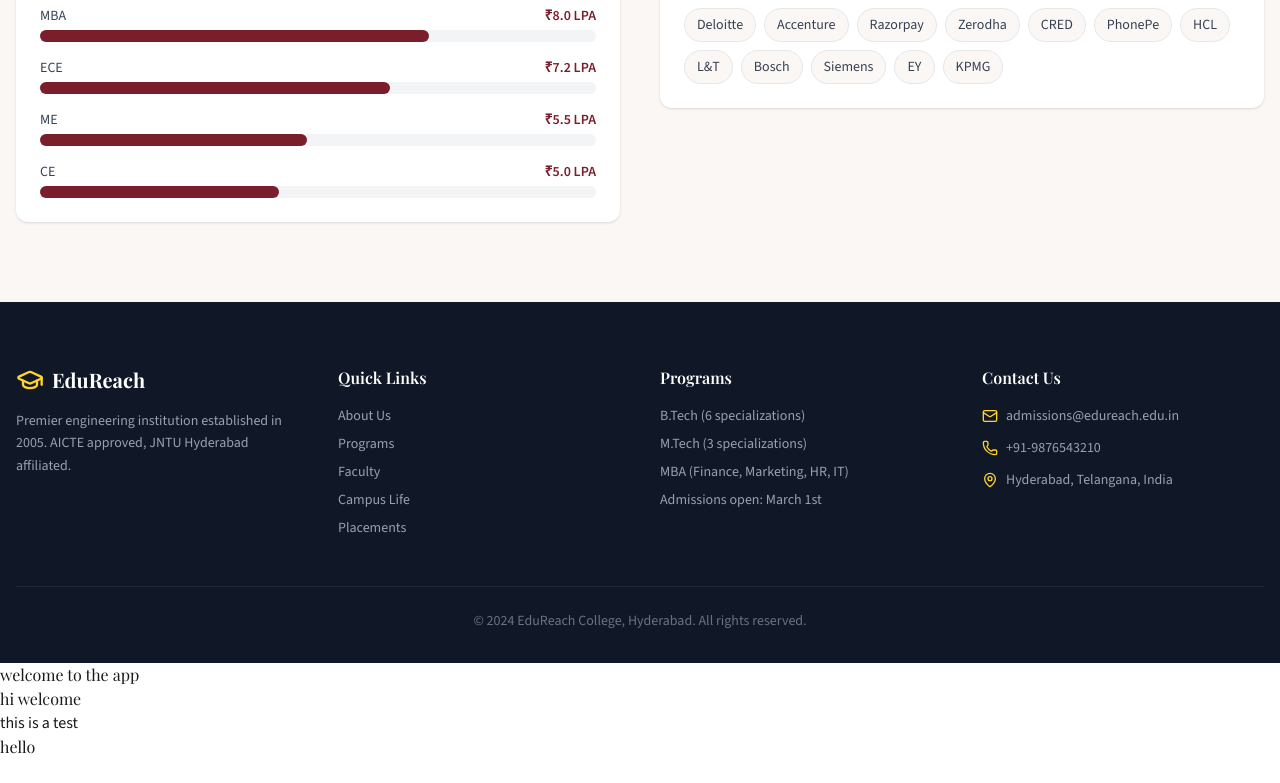
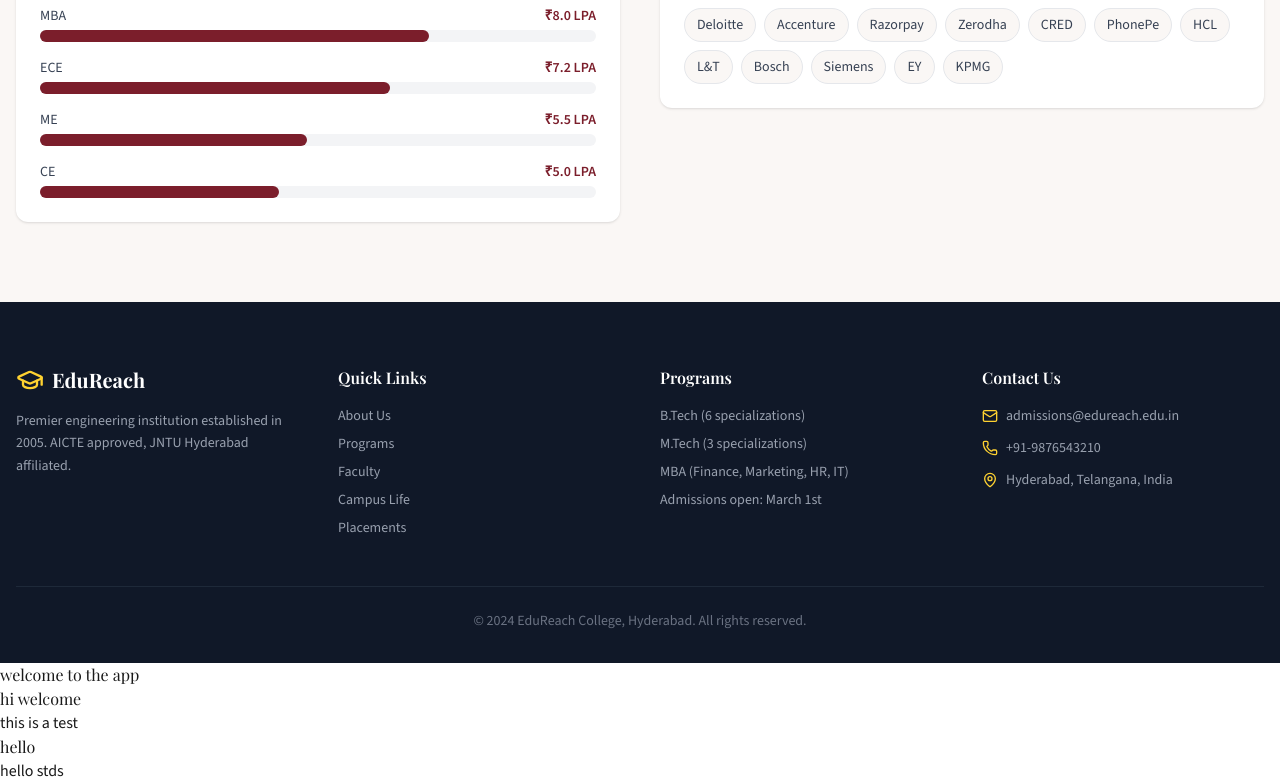
Before and after one commit to ChilukaMounika/ib5repo, a React (Vite) app in the folder client/: page / in a window 1280 px wide. Shown: the part 5503-6286 px from the top of the page. Before the commit the page ends 6262 px from the top, so only its background shows below. Built offline with nearby package versions, Linux system fonts and the light colour scheme; no server answers.

Commit message:
added a para

```diff
--- a/client/src/App.jsx
+++ b/client/src/App.jsx
@@ -26,6 +26,7 @@
       <h1>hi welcome</h1>
       <p>this is a test</p>
       <h1>hello</h1>
+      <p>hello stds</p>
     </>
   );
 }
```
